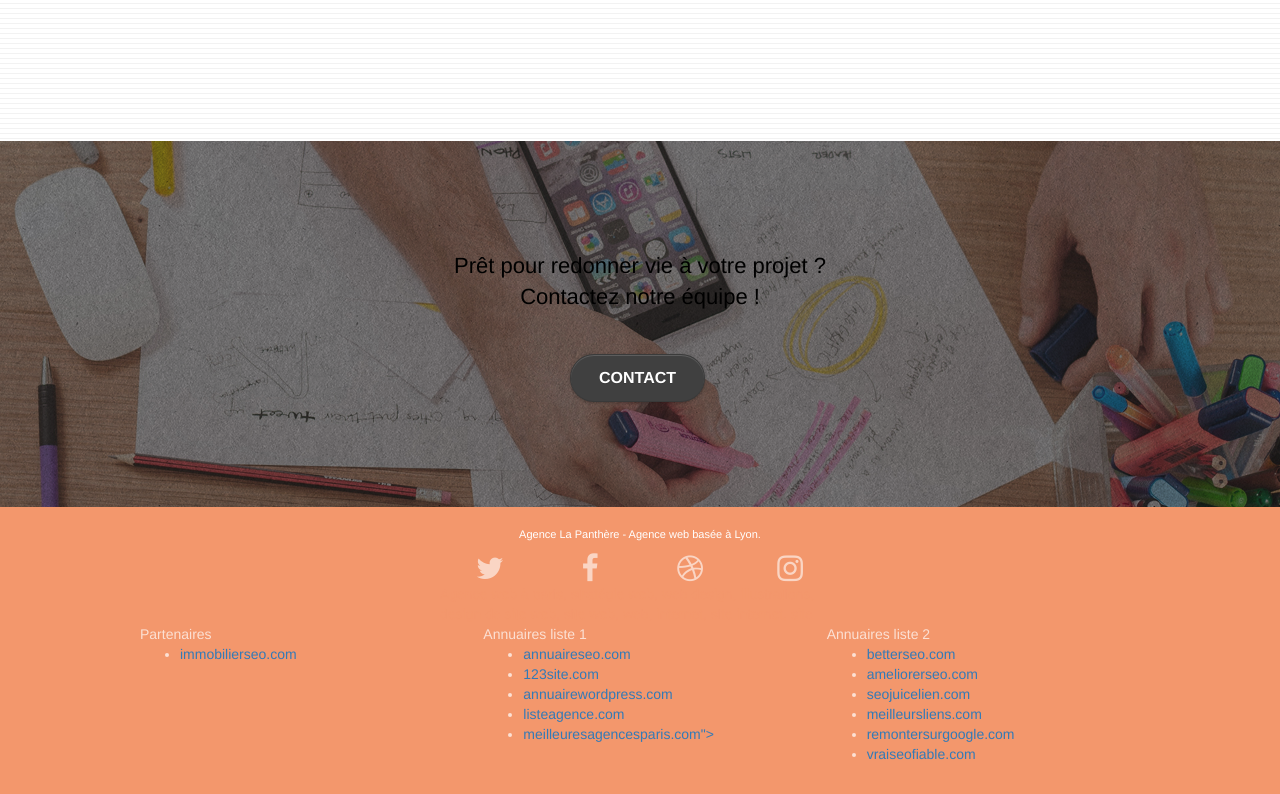
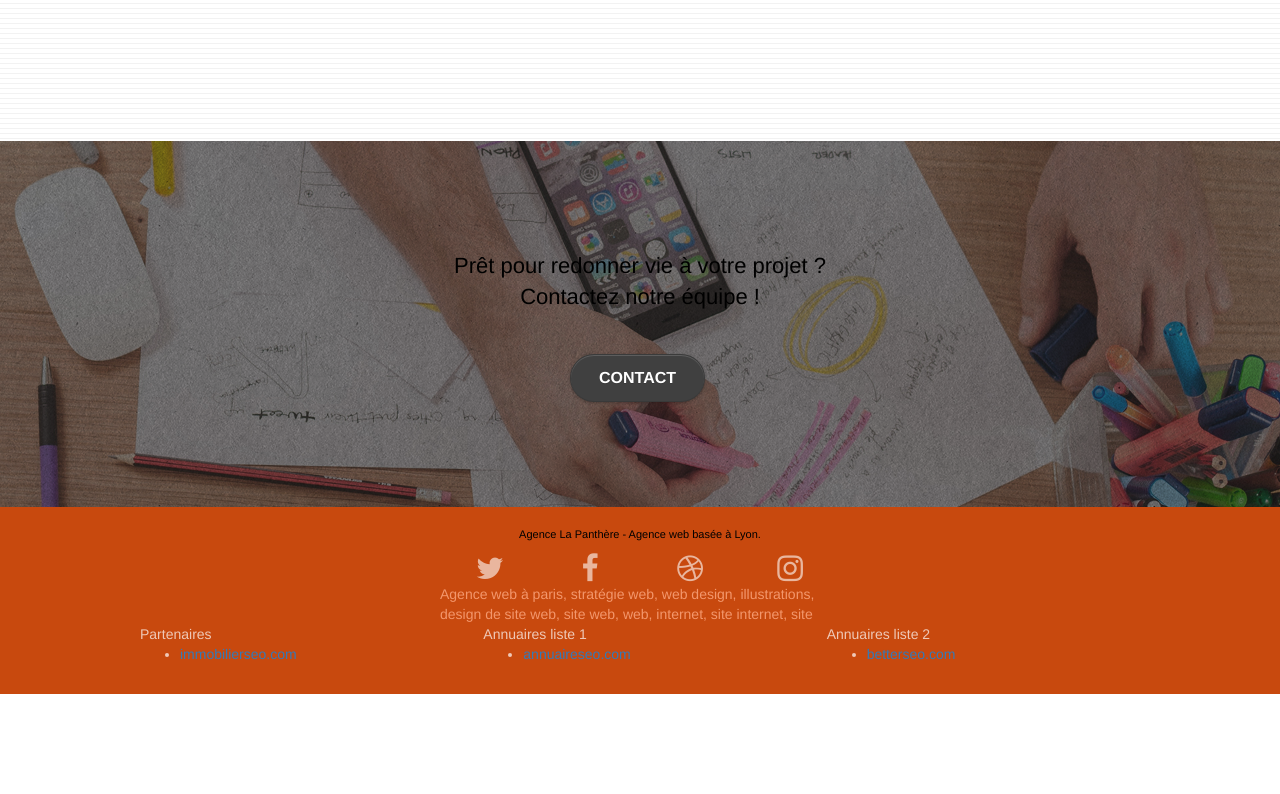
Before and after one commit to djazia0606/lapanthere-djeridi-djazia-270123, a plain HTML site: page index.html in a window 1280 px wide. Shown: the part 2797-3591 px from the top of the page. After the commit the page ends 3491 px from the top, so only its background shows below. Drawn offline with Linux system fonts and the light colour scheme.

Commit message:
supression liens footer

```diff
--- a/index.html
+++ b/index.html
@@ -258,7 +258,6 @@
 					<div class="col-sm-4">
 						Partenaires
 							<ul>
-
 								<li><a href="index.html">immobilierseo.com</a></li>
 							</ul>
 					</div>
@@ -266,21 +265,14 @@
 						Annuaires liste 1
 						<ul>
 							<li><a href="index.html">annuaireseo.com</a></li>
-							<li><a href="index.html">123site.com</a></li>
-							<li><a href="index.html">annuairewordpress.com</a></li>
-							<li><a href="index.html">listeagence.com</a></li>
-							<li><a href="index.html">meilleuresagencesparis.com"></a></li>
+
 						</ul>
 					</div>
 					<div class="col-sm-4">
 						Annuaires liste 2
 						<ul>
 							<li><a href="index.html">betterseo.com</a></li>
-							<li><a href="index.html">ameliorerseo.com</a></li>
-							<li><a href="index.html">seojuicelien.com</a></li>
-							<li><a href="index.html">meilleursliens.com</a></li>
-							<li><a href="index.html">remontersurgoogle.com</a></li>
-							<li><a href="index.html">vraiseofiable.com</a></li>
+
 						</ul>
 					</div>
 				</div>
--- a/style.css
+++ b/style.css
@@ -739,7 +739,7 @@ h4 {
 }
 
 .white {
-    color: #FFFFFF!important;
+    color: black!important;
 }
 
 .portfolio-thumb {
@@ -774,7 +774,7 @@ h4 {
 }
 
 .bgc-atomic-tangerine {
-    background-color: #F3976C;
+    background-color: #C8490E;
 }
 
 .tc-white {
```
Also changed, not shown: contact.html (+4 -2 lines).
